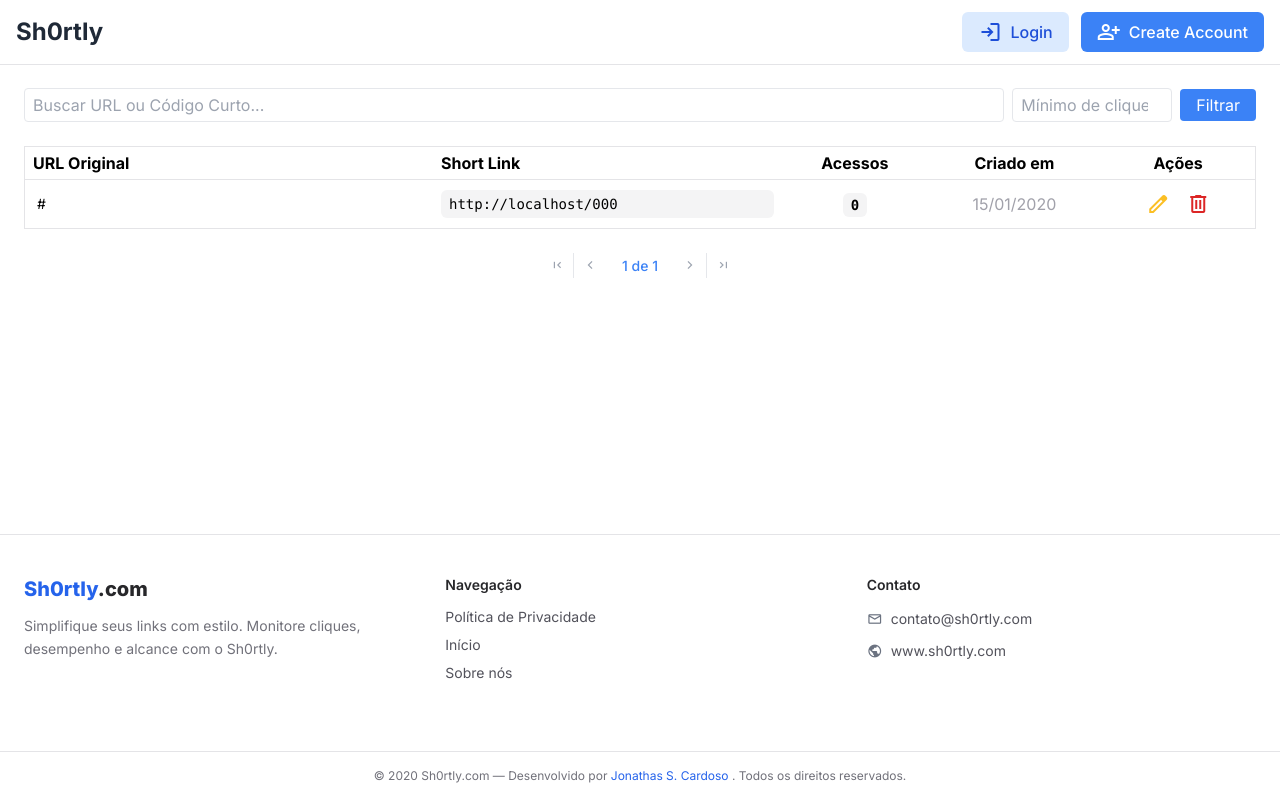
After one commit to JonathasSC/shortly, a Django app: template src/apps/dashboard/templates/dashboard/all_urls_list.html in a window 1280 px wide. The commit adds this page. Run offline with Django 3.2, Linux system fonts and the light colour scheme; the template is opened without the code that fills it: most values are stand-ins (such as "Sample title", 1, 10 or a date in 2020); some libraries are stand-ins or nearby versions.

Commit message:
feat: add list all urls

```diff
--- a/src/apps/account/urls.py
+++ b/src/apps/account/urls.py
@@ -1,6 +1,6 @@
 from django.urls import path
 
-from .views import UserLoginView, LogoutView, RegisterView
+from .views import LogoutView, RegisterView, UserLoginView
 
 urlpatterns = [
     path('login/', UserLoginView.as_view(), name='login'),
--- a/src/apps/account/views.py
+++ b/src/apps/account/views.py
@@ -1,9 +1,9 @@
-from django.contrib.auth import login, logout
+from django.contrib.auth import logout
+from django.contrib.auth.views import LoginView
 from django.shortcuts import redirect
 from django.urls import reverse_lazy
 from django.views import View
 from django.views.generic.edit import CreateView
-from django.contrib.auth.views import LoginView
 
 from .forms import CustomLoginForm, CustomRegisterForm
 
--- a/src/apps/billing/urls.py
+++ b/src/apps/billing/urls.py
@@ -11,7 +11,7 @@ from apps.billing.views import (
 urlpatterns = [
     path('wallet/', WalletPageView.as_view(), name='wallet_page'),
 
-    path('buy-coins/<int:coin_amount>/',
+    path('buy-coins/<int:credit_amount>/',
          BuyCoinsView.as_view(), name='buy_credits'),
     path('subscribe/<int:plan_id>/',
          SubscribePlanView.as_view(), name='subscribe_plan'),
--- a/src/apps/common/static/common/default.css
+++ b/src/apps/common/static/common/default.css
@@ -1,3 +1,4 @@
 * {
     font-family: 'Inter', 'sans-serif';
+    box-sizing: border-box;
 }
--- a/src/apps/common/static/common/utilities.js
+++ b/src/apps/common/static/common/utilities.js
@@ -29,3 +29,12 @@ const copyToClipboard = (source, icon = null) => {
         console.error("Erro ao copiar:", err);
     });
 }
+
+const isValidUrl = (string) => {
+  try {
+    const url = new URL(string);
+    return url.protocol === 'http:' || url.protocol === 'https:';
+  } catch (_) {
+    return false;
+  }
+}
--- a/src/apps/common/templates/common/base.html
+++ b/src/apps/common/templates/common/base.html
@@ -42,5 +42,6 @@
     {% endblock %}
 
     <script src="{% static '/common/utilities.js'%}"></script>
+    <script src="{% static '/dashboard/url_actions.js' %}"></script>
 </body>
 </html>
--- a/src/apps/converter/models.py
+++ b/src/apps/converter/models.py
@@ -6,7 +6,6 @@ from django.utils import timezone
 
 from apps.common.models import BaseModelAbstract
 from apps.converter.utils import ShortCodeGenerator
-from typing import Optional
 
 short_code_generator: ShortCodeGenerator = ShortCodeGenerator(length=8)
 
--- a/src/apps/converter/views.py
+++ b/src/apps/converter/views.py
@@ -11,10 +11,9 @@ from django.utils.safestring import mark_safe
 from django.views import View
 
 from apps.billing.models import UserWallet, WalletTransaction
-
+from apps.converter.forms import UrlForm
 from apps.converter.models import AccessEvent, Url
 from apps.converter.utils import UserRequestUtil
-from apps.converter.forms import UrlForm
 
 user_request_util = UserRequestUtil()
 
--- /dev/null
+++ b/src/apps/dashboard/static/dashboard/url_actions.js
@@ -0,0 +1,124 @@
+document.addEventListener('DOMContentLoaded', () => {
+  const isValidUrl = string => {
+    try {
+      const url = new URL(string);
+      return url.protocol === 'http:' || url.protocol === 'https:';
+    } catch (_) {
+      return false;
+    }
+  };
+
+  const getCookie = name => {
+    let cookieValue = null;
+    if (document.cookie && document.cookie !== '') {
+      document.cookie.split(';').forEach(cookie => {
+        cookie = cookie.trim();
+        if (cookie.startsWith(name + '=')) {
+          cookieValue = decodeURIComponent(cookie.substring(name.length + 1));
+        }
+      });
+    }
+    return cookieValue;
+  };
+
+  const table = document.querySelector('table');
+  if (!table) return;
+
+  const csrftoken = getCookie('csrftoken');
+
+  const enableEdit = (id)=> {
+    const input = document.getElementById('original-' + id);
+    input.removeAttribute('readonly');
+    input.classList.add('border', 'border-blue-400', 'bg-white');
+    input.focus();
+    toggleButtons(id, { edit: false, save: true });
+  };
+
+  const cancelEdit = id => {
+    const input = document.getElementById('original-' + id);
+    input.setAttribute('readonly', true);
+    input.classList.remove('border', 'border-blue-400', 'bg-white');
+    toggleButtons(id, { edit: true, save: false });
+  };
+
+  const toggleButtons = (id, { edit, save }) => {
+    const row = document.getElementById('link-row-' + id);
+    const editBtn = row.querySelector(`.action-edit[data-link-id="${id}"]`);
+    const saveBtn = row.querySelector(`.action-save[data-link-id="${id}"]`);
+    if (editBtn) editBtn.classList.toggle('hidden', !edit);
+    if (saveBtn) saveBtn.classList.toggle('hidden', !save);
+  };
+
+  const saveEdit = async id => {
+    const row = document.getElementById('link-row-' + id);
+    const input = document.getElementById('original-' + id);
+    const newValue = input.value.trim();
+
+    if (!newValue) return alert('A URL não pode ficar vazia.');
+    if (!isValidUrl(newValue)) return alert('URL inválida. Certifique-se de incluir http:// ou https://');
+
+    const updateUrl = row.querySelector('.ajax-url-update').value;
+
+    try {
+      const resp = await fetch(updateUrl, {
+        method: 'POST',
+        headers: { 'Content-Type': 'application/json', 'X-CSRFToken': csrftoken },
+        body: JSON.stringify({ original_url: newValue })
+      });
+
+      if (!resp.ok) throw resp;
+
+      const data = await resp.json();
+      if (data.success) {
+        cancelEdit(id);
+        input.classList.add('bg-green-50');
+        setTimeout(() => input.classList.remove('bg-green-50'), 1200);
+      } else {
+        alert(data.error || 'Erro ao salvar');
+      }
+    } catch (err) {
+      console.error(err);
+      alert('Erro na requisição. Veja o console.');
+    }
+  };
+
+  const deleteLink = async id => {
+    if (!confirm('Tem certeza que deseja excluir este link?')) return;
+
+    const row = document.getElementById('link-row-' + id);
+    const deleteUrl = row.querySelector('.ajax-url-delete').value;
+
+    try {
+      const resp = await fetch(deleteUrl, {
+        method: 'POST',
+        headers: { 'X-CSRFToken': csrftoken }
+      });
+
+      if (!resp.ok) throw resp;
+
+      const data = await resp.json();
+      if (data.success) {
+        row.remove();
+      } else {
+        alert(data.error || 'Erro ao excluir link');
+      }
+    } catch (err) {
+      console.error(err);
+      alert('Erro na requisição. Veja o console.');
+    }
+  };
+
+  window.cancelEdit = cancelEdit;
+
+  // Event delegation
+  table.addEventListener('click', e => {
+    let btn = e.target;
+    while (btn && !btn.classList.contains('action-btn')) btn = btn.parentElement;
+    if (!btn) return;
+
+    const linkId = btn.dataset.linkId;
+    if (btn.classList.contains('action-edit')) enableEdit(linkId);
+    else if (btn.classList.contains('action-save')) saveEdit(linkId);
+    else if (btn.classList.contains('action-delete')) deleteLink(linkId);
+  });
+});
--- /dev/null
+++ b/src/apps/dashboard/templates/dashboard/all_urls_list.html
@@ -0,0 +1,152 @@
+{% extends 'common/base.html' %}
+{% load static %}
+
+{% load i18n %}
+
+{% block content %}
+<main class="w-full mt-16 flex items-center justify-center">
+    <div class="p-6 w-full max-w-[1440px] space-y-6">
+        <form method="get" class="mb-4 flex gap-2 items-center">
+            <input
+                type="text"
+                name="q"
+                value="{{ request.GET.q|default:'' }}"
+                placeholder="Buscar URL ou Código Curto..."
+                class="border px-2 py-1 rounded w-full"
+            >
+            <input
+                type="number"
+                name="min_clicks"
+                value="{{ request.GET.min_clicks|default:'' }}"
+                placeholder="Mínimo de cliques"
+                class="border px-2 py-1 rounded w-40"
+            >
+            <button type="submit" class="bg-blue-500 text-white px-4 py-1 rounded hover:bg-blue-600">Filtrar</button>
+        </form>
+
+        <table class="min-w-full border border-zinc-200 rounded-lg table-auto border-collapse">
+            <thead>
+                <tr class="border-b border-zinc-200">
+                    <th class="px-2 py-1 text-left">URL Original</th>
+                    <th class="px-2 py-1 text-left">Short Link</th>
+                    <th class="px-2 py-1 text-center">Acessos</th>
+                    <th class="px-2 py-1 text-center">Criado em</th>
+                    <th class="px-2 py-1 text-center">Ações</th>
+                </tr>
+            </thead>
+
+            <tbody>
+                {% for link in links %}
+                <tr id="link-row-{{ link.id }}" class="hover:bg-gray-50 border-b border-zinc-200 transition">
+                    <td class="px-2 py-2">
+                        <input
+                        id="original-{{ link.id }}"
+                        type="text"
+                        class="w-full text-sm border-transparent focus:border-blue-400 focus:ring-0 rounded p-1 bg-transparent"
+                        value="{{ link.original_url }}"
+                        readonly
+                        data-link-id="{{ link.id }}">
+                    </td>
+
+                    <td class="px-2 py-2">
+                        <p id="shortCode-{{ link.id }}" class="bg-zinc-100 px-2 py-1 rounded-md font-mono text-sm">
+                        {{ request.scheme }}://{{ request.get_host }}/{{ link.short_code }}
+                        </p>
+                    </td>
+
+                    <td class="px-2 py-2 text-center">
+                        <span class="bg-zinc-100 px-2 py-1 font-bold rounded-md font-mono text-sm">
+                        {{ link.clicks|default:0 }}
+                        </span>
+                    </td>
+
+                    <td class="px-2 py-2 text-center text-zinc-400">
+                        {{ link.created_at|date:"d/m/Y" }}
+                    </td>
+
+                    <td class="px-2 py-2 text-center">
+                        <div class="flex justify-center gap-2" data-link-id="{{ link.id }}">
+                        <button type="button" class="action-btn action-edit w-8 h-8 flex items-center justify-center rounded-md hover:bg-amber-100 transition" title="Editar" data-link-id="{{ link.id }}">
+                            <span class="material-symbols-outlined text-amber-400">edit</span>
+                        </button>
+
+                        <button type="button" class="action-btn action-save hidden w-8 h-8 flex items-center justify-center rounded-md hover:bg-green-100 transition" title="Salvar" data-link-id="{{ link.id }}">
+                            <span class="material-symbols-outlined text-green-600">check</span>
+                        </button>
+
+                        <button type="button" class="action-btn action-delete w-8 h-8 flex items-center justify-center rounded-md hover:bg-red-100 transition" title="Excluir" data-link-id="{{ link.id }}">
+                            <span class="material-symbols-outlined text-red-600">delete</span>
+                        </button>
+
+                        <input type="hidden" class="ajax-url-update" value="{% url 'update_link' link.id %}">
+                        <input type="hidden" class="ajax-url-delete" value="{% url 'delete_link' link.id %}">
+                        </div>
+                    </td>
+                </tr>
+                {% empty %}
+                <tr>
+                    <td colspan="5" class="text-center py-6 text-gray-500">Nenhum link encontrado.</td>
+                </tr>
+                {% endfor %}
+            </tbody>
+        </table>
+        <div class="pagination-controls mt-4 flex justify-center items-center">
+            {% if links.has_previous %}
+                <a href="?{% if request.GET.q %}q={{ request.GET.q }}&{% endif %}{% if request.GET.min_clicks %}min_clicks={{ request.GET.min_clicks }}&{% endif %}page=1"
+                class="btn-page text-sm border-r px-2" title="Primeira Página">
+                    <span class="material-symbols-outlined text-base text-blue-500">
+                        first_page
+                    </span>
+                </a>
+                <a href="?{% if request.GET.q %}q={{ request.GET.q }}&{% endif %}{% if request.GET.min_clicks %}min_clicks={{ request.GET.min_clicks }}&{% endif %}page={{ links.previous_page_number }}"
+                class="btn-page text-sm px-2" title="Página Anterior">
+                    <span class="material-symbols-outlined text-base text-blue-500">
+                        chevron_left
+                    </span>
+                </a>
+            {% else %}
+                <span class="btn-page text-sm border-r px-2 cursor-not-allowed">
+                    <span class="material-symbols-outlined text-base text-gray-400">
+                        first_page
+                    </span>
+                </span>
+                <span class="btn-page text-sm px-2 cursor-not-allowed">
+                    <span class="material-symbols-outlined text-base text-gray-400">
+                        chevron_left
+                    </span>
+                </span>
+            {% endif %}
+
+            <span class="current-page mx-4 text-blue-500 font-medium text-sm">
+                {{ links.number|default:1 }} de {{ links.paginator.num_pages|default:1 }}
+            </span>
+
+            {% if links.has_next %}
+                <a href="?{% if request.GET.q %}q={{ request.GET.q }}&{% endif %}{% if request.GET.min_clicks %}min_clicks={{ request.GET.min_clicks }}&{% endif %}page={{ links.next_page_number }}"
+                class="btn-page text-sm px-2" title="Próxima Página">
+                    <span class="material-symbols-outlined text-base text-blue-500">
+                        chevron_right
+                    </span>
+                </a>
+                <a href="?{% if request.GET.q %}q={{ request.GET.q }}&{% endif %}{% if request.GET.min_clicks %}min_clicks={{ request.GET.min_clicks }}&{% endif %}page={{ links.paginator.num_pages }}"
+                class="btn-page text-sm border-l px-2" title="Última Página">
+                    <span class="material-symbols-outlined text-base text-blue-500">
+                        last_page
+                    </span>
+                </a>
+            {% else %}
+                <span class="btn-page text-sm px-2 cursor-not-allowed">
+                    <span class="material-symbols-outlined text-base text-gray-400">
+                        chevron_right
+                    </span>
+                </span>
+                <span class="btn-page text-sm border-l px-2 cursor-not-allowed">
+                    <span class="material-symbols-outlined text-base text-gray-400">
+                        last_page
+                    </span>
+                </span>
+            {% endif %}
+        </div>
+    </div>
+</main>
+{% endblock %}
--- a/src/apps/dashboard/templates/dashboard/includes/charts/urls_list.html
+++ b/src/apps/dashboard/templates/dashboard/includes/charts/urls_list.html
@@ -4,7 +4,7 @@
 
 <div class="bg-white border border-zinc-200 flex flex-col gap-4 rounded p-4">
     <h2 class="text-md font-semibold">Meus Links Recentes</h2>
-    <div class="overflow-x-auto">
+    <div class="overflow-x-auto flex flex-col gap-3">
         <table class="min-w-full border border-zinc-200 rounded-lg table-auto border-collapse">
             <thead>
                 <tr class="border-b border-zinc-200">
@@ -63,5 +63,9 @@
                 {% endfor %}
             </tbody>
         </table>
+        <a href="{% url 'user-url-list' %}" class="flex w-fit items-center gap-1 px-2 py-1 text-sm font-medium text-white bg-blue-500 rounded-md hover:bg-blue-600 transition duration-200">
+            <span class="material-symbols-outlined">add</span>
+            Ver todas
+        </a>
     </div>
 </div>
--- a/src/apps/dashboard/urls.py
+++ b/src/apps/dashboard/urls.py
@@ -1,7 +1,10 @@
 from django.urls import path
 
-from apps.dashboard.views import DashboardHomeView
+from apps.dashboard.views import DashboardHomeView, UrlDelete, UrlUpdate, UserUrlsList
 
 urlpatterns = [
     path('', DashboardHomeView.as_view(), name='dashboard-home'),
+    path('urls/', UserUrlsList.as_view(), name='user-url-list'),
+    path('url/<uuid:url_id>/update/', UrlUpdate.as_view(), name='update_link'),
+    path('url/<uuid:url_id>/delete/', UrlDelete.as_view(), name='delete_link'),
 ]
```
Also changed, not shown: src/apps/billing/templates/billing/wallet.html (+61 -9 lines), src/apps/billing/views.py (+41 -13 lines), src/apps/dashboard/templates/dashboard/includes/charts/access_analysis.html (+60 -6 lines), src/apps/dashboard/views.py (+72 -1 lines).
